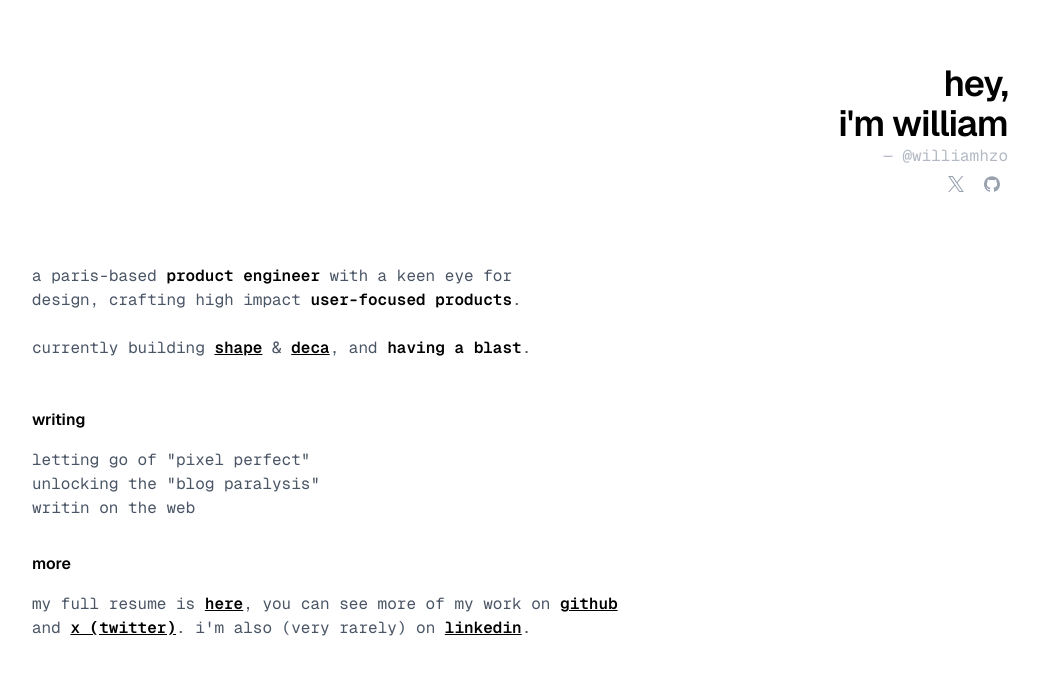
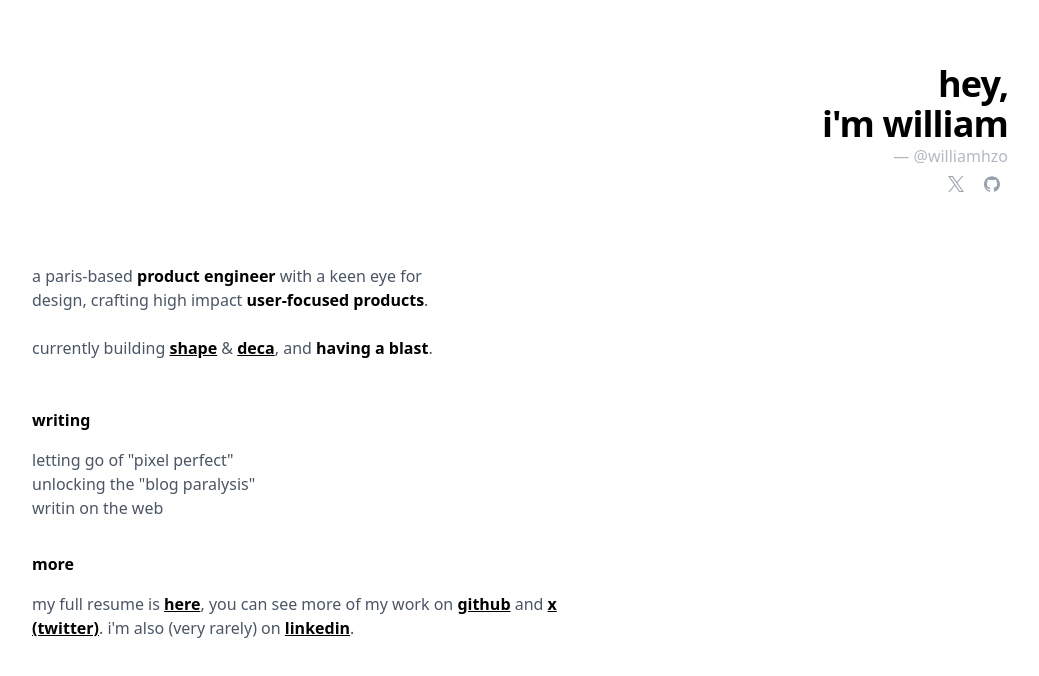
Before and after one commit to williamhzo/williamhzo.me, a Next.js app: page / in a window 1280 px wide. Shown: the top 676 px of the page, without its empty margins (120-1159 px from the left). Built offline with nearby package versions, Linux system fonts and the light colour scheme.

Commit message:
fix build

```diff
--- a/app/globals.css
+++ b/app/globals.css
@@ -1,22 +1,16 @@
 @import "tailwindcss";
 
 @theme {
+  --font-*: initial;
+  --font-sans: var(--font-geist-sans);
+  --font-mono: var(--font-geist-mono);
+  --font-serif: var(--font-cormorant-garamond);
+
   --color-background: var(--color-white);
   --color-foreground: var(--color-gray-600);
   --color-accent: var(--color-blue-500);
   --color-muted-foreground: var(--color-gray-400);
   --color-muted-background: var(--color-gray-100);
-
-  /* --color-background: var(--background);
-  --color-foreground: var(--foreground);
-  --color-accent: var(--accent);
-  --color-muted-foreground: var(--muted-foreground);
-  --color-muted-background: var(--muted-background); */
-
-  /* FIXME */
-  /* --font-sans: var(--font-geist-sans);
-  --font-mono: var(--font-geist-mono);
-  --font-serif: var(--font-cormorant-garamond); */
 }
 
 @layer base {
@@ -26,36 +20,12 @@
 }
 
 @layer utilities {
-  /* FIXME: @theme should work here instead of redefining utilities */
-  .font-sans {
-    font-family: var(--font-geist-sans);
-  }
-  .font-mono {
-    font-family: var(--font-geist-mono);
-  }
-  .font-serif {
-    font-family: var(--font-cormorant-garamond);
-  }
 }
 
 :root {
-  /* theme 1 */
-  /* --background: #fffaf4;
-  --foreground: #1d1b4b;
-  --muted-foreground: #9494bf;
-  --accent: #5345f7;
-  --muted-background: #f4eff0; */
-}
-
-/* @media (prefers-color-scheme: dark) {
-  :root {
-  }
-} */
-
-body {
   color: var(--color-foreground);
   background: var(--color-background);
-  font-family: var(--font-sans);
+  /* font-family: var(--font-sans);  */
 
   & em {
     font-style: normal;
--- a/package.json
+++ b/package.json
@@ -24,7 +24,7 @@
     "clsx": "^2.1.1",
     "eslint": "^9",
     "eslint-config-next": "15.1.2",
-    "postcss": "^8",
+    "postcss": "^8.5.1",
     "prettier": "^3.4.2",
     "prettier-plugin-tailwindcss": "^0.6.9",
     "tailwind-merge": "^2.5.5",
```
Also changed, not shown: 1 other file (tests, documents, lock files or other folders).
